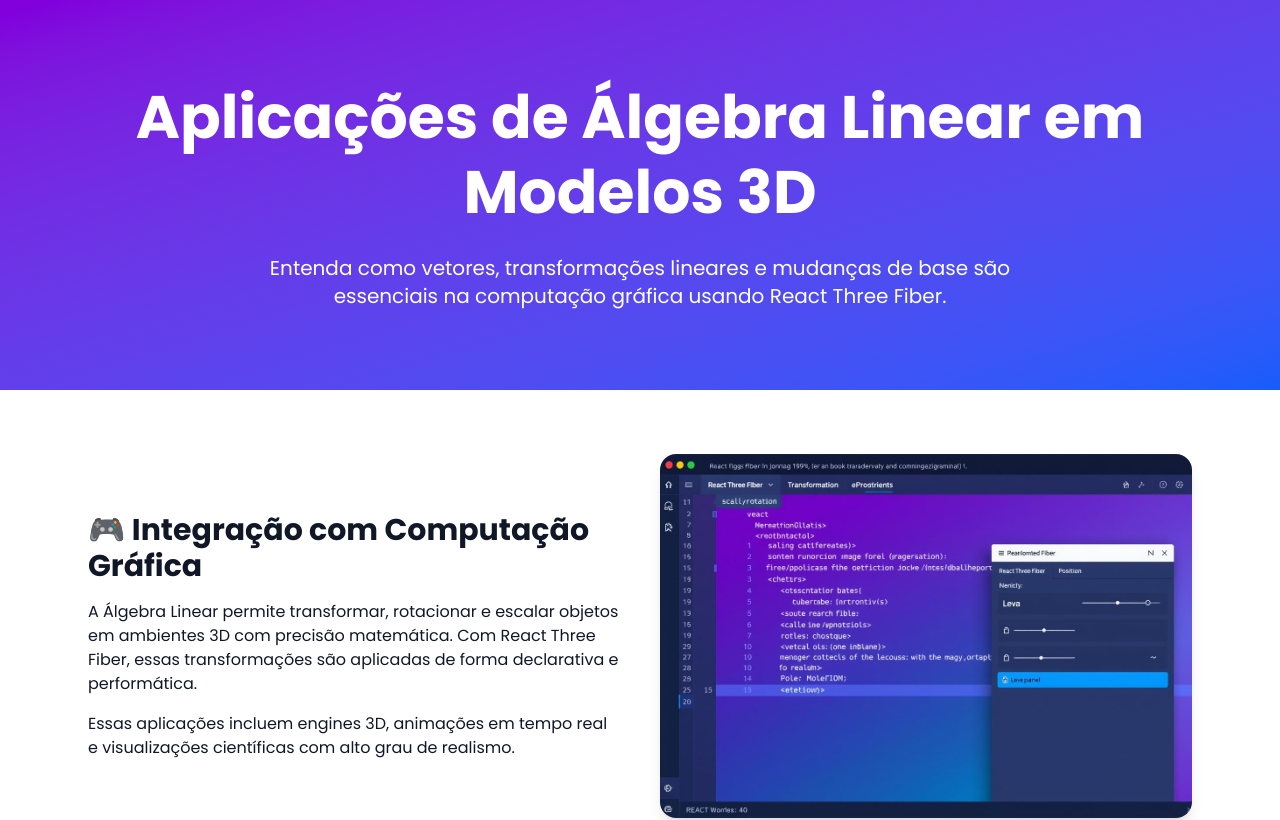
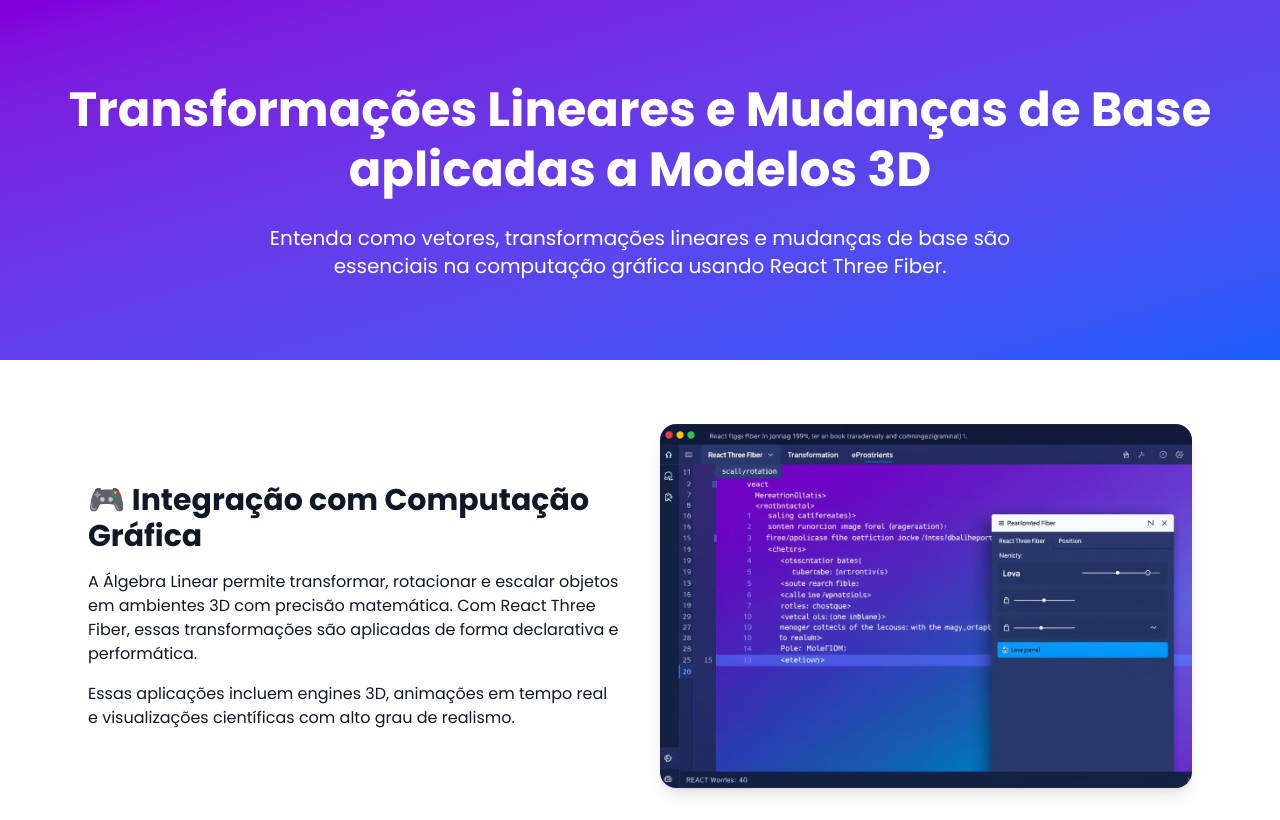
Before and after one commit to Yan-CarlosIF/al-project, a Next.js app: page / in a window 1280 px wide. Shown: the top 820 px of the page. Built offline with nearby package versions, Linux system fonts and the light colour scheme.

Commit message:
fix: theme name fixed

```diff
--- a/src/app/page.tsx
+++ b/src/app/page.tsx
@@ -8,8 +8,8 @@ export default function Home() {
     <main className="bg-white font-sans text-gray-900">
       {/* Hero Section */}
       <section className="bg-gradient-to-br from-purple-700 to-blue-600 px-4 py-20 text-center text-white">
-        <h1 className="mb-6 text-5xl leading-tight font-bold md:text-6xl">
-          Aplicações de Álgebra Linear em Modelos 3D
+        <h1 className="mx-auto mb-6 max-w-6xl text-5xl leading-tight font-bold">
+          Transformações Lineares e Mudanças de Base aplicadas a Modelos 3D
         </h1>
         <p className="mx-auto max-w-3xl text-center text-lg md:text-xl">
           Entenda como vetores, transformações lineares e mudanças de base são
```
